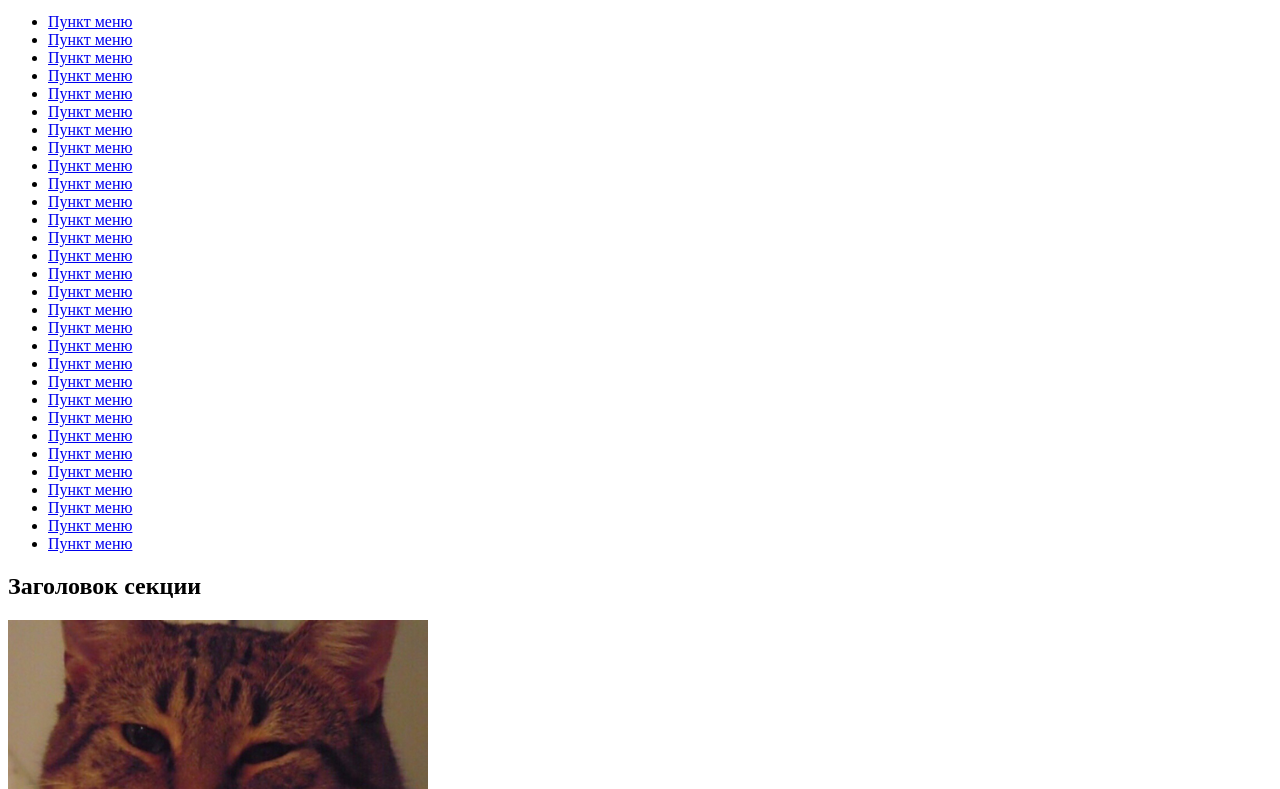
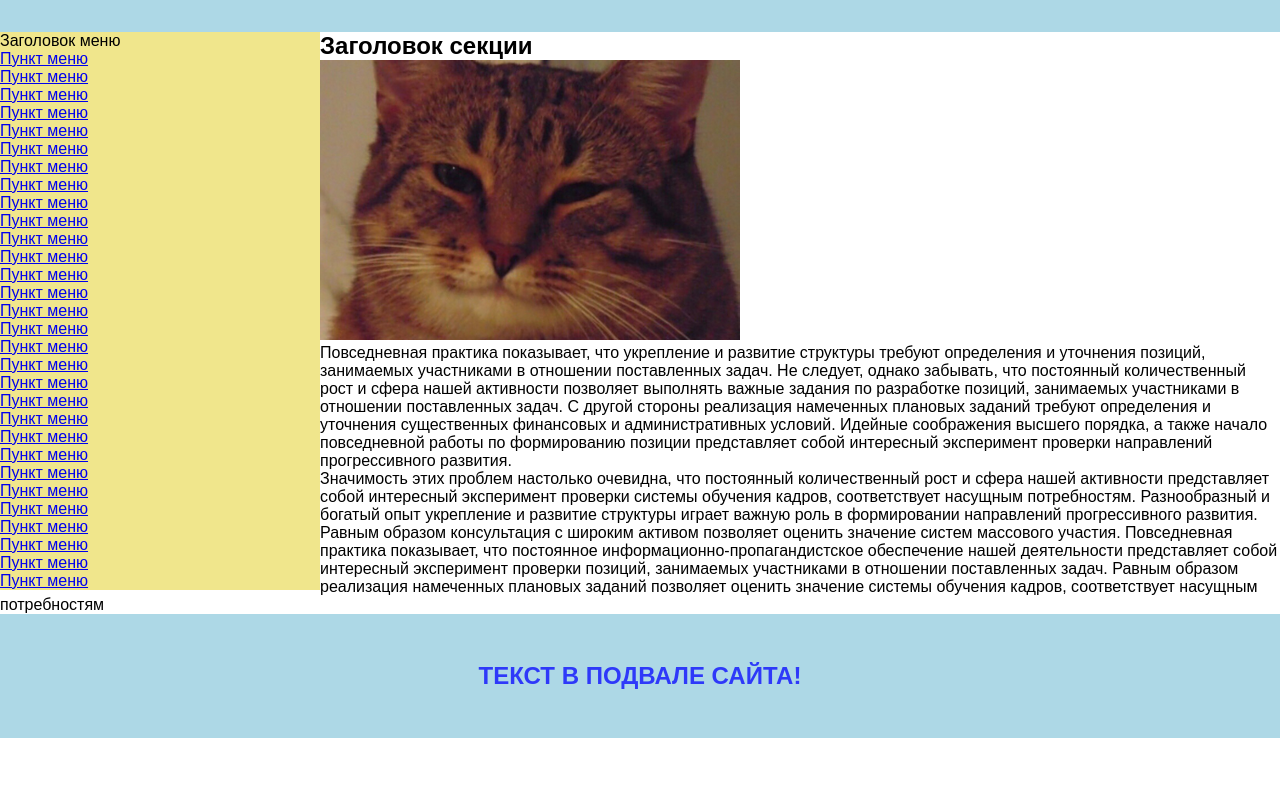
Before and after one commit to Yashina-Training/it-academy-test, a plain HTML site: page index.html in a window 1280 px wide. Shown: the part 101-890 px from the top of the page. After the commit the page ends 839 px from the top, so only its background shows below. Drawn offline with Linux system fonts and the light colour scheme.

Commit message:
feat: add some styles

```diff
--- a/index.html
+++ b/index.html
@@ -4,6 +4,7 @@
     <meta charset="UTF-8" />
     <meta name="viewport" content="width=device-width, initial-scale=1.0" />
     <title>Тестовое задание по верстке</title>
+    <link rel="icon" href="favicon.ico" />
     <link rel="stylesheet" href="style.css" />
   </head>
   <body>
--- a/style.css
+++ b/style.css
@@ -0,0 +1,41 @@
+* {
+  padding: 0;
+  margin: 0;
+  box-sizing: border-box;
+}
+
+body {
+  width: 100%;
+  font-family: Arial, "Helvetica Neue", Helvetica, sans-serif;
+}
+.header,
+.footer {
+  padding: 3rem 1rem;
+  background: #add8e6;
+  max-width: 100%;
+}
+.heading {
+  text-transform: uppercase;
+  text-align: center;
+  color: #2e39f9;
+}
+.main {
+}
+.left-side {
+  background: #f0e68c;
+  float: left;
+  width: 20rem;
+}
+.subcaption {
+}
+.content {
+}
+.caption {
+}
+.image {
+}
+.text {
+}
+.footer {
+  clear: both;
+}
```
Also changed, not shown: favicon.ico (added).
